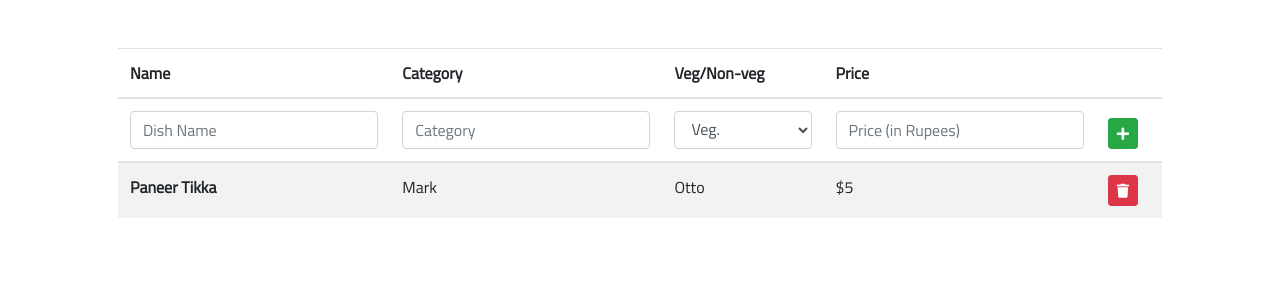
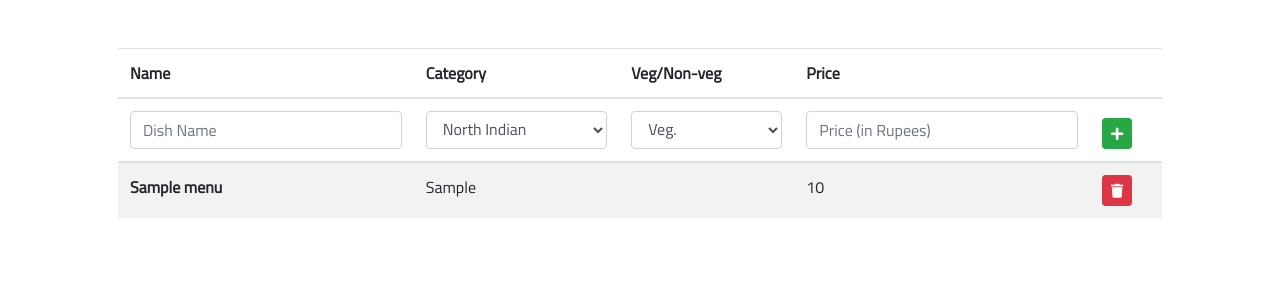
Before and after one commit to Devsoumya/foodshala, a PHP site: page /restaurant-menu.php in a window 1280 px wide. Shown: the part 70-370 px from the top of the page. Run offline with PHP 8.4, Linux system fonts and the light colour scheme; the visitor is signed in with stand-in values (Sample User, id 1); tables that the repository leaves empty or names only in its code hold one stand-in row (values such as "Sample post"); some libraries are stand-ins or nearby versions.

Commit message:
restaurant add menu items

```diff
--- a/login.php
+++ b/login.php
@@ -20,6 +20,12 @@ if(isset($_POST['login'])) {
 
         //redirect user corresponding to userType (restaurant or customer)
         if ($user['userType'] == 2 ){
+            $sql = "SELECT * FROM restaurants WHERE userID = ?";
+            $stmt = $pdo->prepare($sql);
+            $stmt->execute([$user['id']]);
+            $restaurant = $stmt->fetch();
+            $_SESSION['restaurantId'] = $restaurant['id'];
+            $_SESSION['name'] = $restaurant['name'];
             header('Location: restaurant-menu.php');
         } elseif ($user['userType'] == 1) {
             header('Location: restaurants.php');
--- a/restaurant-menu.php
+++ b/restaurant-menu.php
@@ -1,5 +1,29 @@
 <?php
 include 'include/common.php';
+include 'include/connection.php';
+
+if(isset($_POST['add']))
+{
+    $name = $_POST['name'];
+    $cusine = $_POST['cusine'];
+    $category = $_POST['category'];
+    $cost = $_POST['cost'];
+    $id=$_SESSION['restaurantId'];
+    $sql = "INSERT INTO menu(restaurantId,cost,name,category,type) VALUES(?,?,?,?,?)";
+    $query=$pdo->prepare($sql)->execute([$id,$cost,$name,$cusine, $category]);
+    if($query)
+    {
+        ?>
+        <script type="text/javascript">alert("Food Item sucessfully added");</script>
+        <?php
+    }
+    else
+    {
+      ?>
+        <script type="text/javascript">alert("Some error occured while adding the food item!! Please try adding again...");</script>
+        <?php
+    }
+}
 ?>
 
 <div>
@@ -12,34 +36,54 @@ include 'include/common.php';
                 <th scope="col">Veg/Non-veg</th>
                 <th scope="col" colspan="2">Price</th>
             </tr>
-            <form>
+            <form action="" method="POST">
                 <tr>
-                    <th scope="col"><input required type="text" placeholder="Dish Name" class="form-control"></th>
-                    <th scope="col"><input required type="text" placeholder="Category"class="form-control"></th>
+                    <th scope="col"><input required name="name" type="text" placeholder="Dish Name" class="form-control"></th>
                     <th scope="col">
-                        <select required class="form-control">
+                    <select required name="cusine" class="form-control">
+                            <option value="North Indian">North Indian</option>
+                            <option value="Chinese">Chinese</option>
+                            <option value="South Indian">South Indian</option>
+                            <option value="Italian">Italian</option>
+                            <option value="Beverages">Beverages</option>
+                        </select></th>
+                    <th scope="col">
+                        <select required name="category" class="form-control">
                             <option value="1">Veg.</option>
                             <option value="2">Egg</option>
                             <option value="3">Nov-Veg.</option>
                         </select>
                     </th>
                     <th scope="col">
-                        <input required type="number" min="0" placeholder="Price (in Rupees)" class="form-control">
+                        <input required name="cost" type="number" min="0" placeholder="Price (in Rupees)" class="form-control">
                     </th>
                     <th scope="col">
-                        <button required type="submit" class="btn btn-sm btn-success"><i class="fas fa-plus"></i></button>
+                        <button required type="submit" name="add" class="btn btn-sm btn-success"><i class="fas fa-plus"></i></button>
                     </th>
                 </tr>
             </form>
             </thead>
             <tbody>
-            <tr>
-                <th scope="row">Paneer Tikka</th>
-                <td>Mark</td>
-                <td>Otto</td>
-                <td>$5</td>
-                <td><button class="btn btn-danger btn-sm"><i class="fas fa-trash"></i></button></td>
-            </tr>
+
+
+                <?php
+                 $id=$_SESSION['restaurantId'];
+                    $sql = "SELECT *, CASE WHEN type=1 THEN 'Veg.' WHEN type=2 THEN 'Egg' WHEN type=3 THEN 'Non Veg.' END as foodType FROM menu WHERE restaurantId = ?";
+                    $stmt = $pdo->prepare($sql);
+                    $stmt->execute([$id]);
+                    $items = $stmt->fetchAll();
+                    foreach ($items as $item) {
+                        echo "<tr>
+                        <th scope='row'>".$item['name']."</th>
+                            <td>".$item['category']."</td>
+                            <td>".$item['foodType']."</td>
+                            <td>".$item['cost']."</td>
+                            <td><button class='btn btn-danger btn-sm'><i class='fas fa-trash'></i></button></td>
+                            </tr>
+                        ";
+                    }
+                ?>
+
 
             </tbody>
         </table>
```
